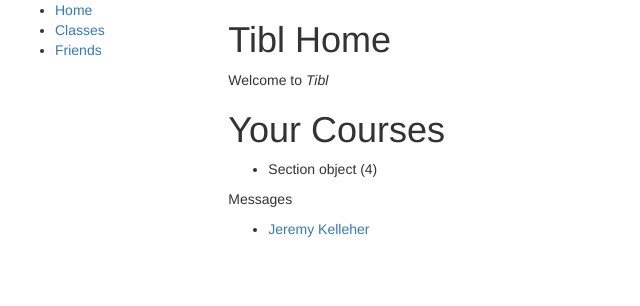
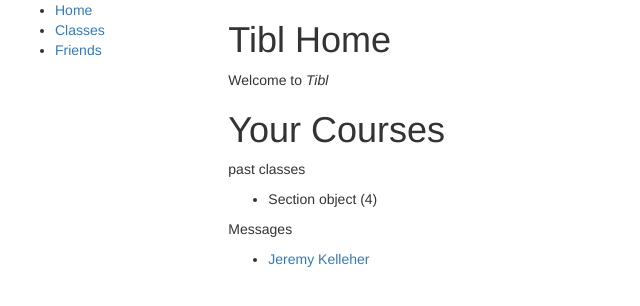
Before and after one commit to jagath-jaikumar/326-Project, a Django app: page /Tibl/3 in a window 1280 px wide. Shown: the top 306 px of the page, without its empty margins (0-640 px from the left). Run offline with Django 3.2, Linux system fonts and the light colour scheme; data comes from the database, SQL or seed files in the repository; some libraries are stand-ins or nearby versions.

Commit message:
prep for master merge

```diff
--- a/WIP/Tibl/templates/index.html
+++ b/WIP/Tibl/templates/index.html
@@ -7,7 +7,7 @@
 	    <h1>Your Courses</h1>
 	    {% if section_list %}
 	    <ul>
-
+	    	<p>current classes</p>
 	      {% for section in section_list %}
 	      <li>
 	        <a href='#'>{{ section }} {{ section.course }}</a>
@@ -18,7 +18,7 @@
 		{% endif %}
 
 	    {% if past_course_list %}
-
+	    <p>past classes</p>
 	    <ul>
 	      {% for course in past_course_list %}
 	      <li>
--- a/WIP/Tibl/views.py
+++ b/WIP/Tibl/views.py
@@ -6,6 +6,7 @@
 
 def index(request, pk):
     past_course_list = Section.objects.filter(students=pk)
+    print(len(past_course_list))
     course_list = Section.objects.filter(students=pk).filter(season='Sp').filter(year=2018)
     have_messaged = [message.receiver for message in Message.objects.filter(sender=pk)] +\
                     [message.sender for message in Message.objects.filter(receiver=pk)]
```
